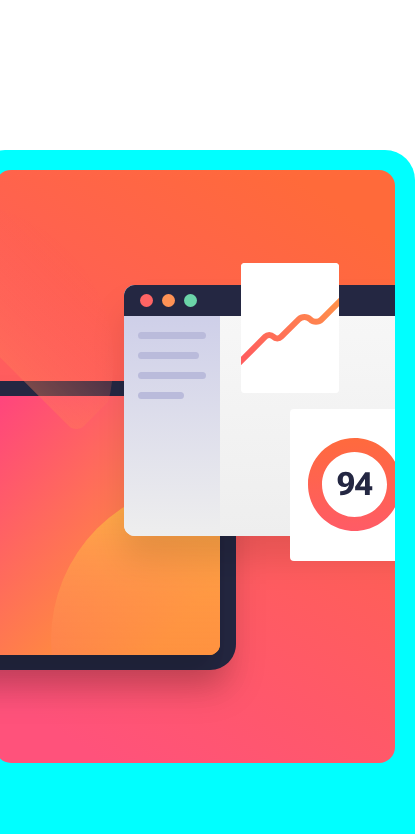
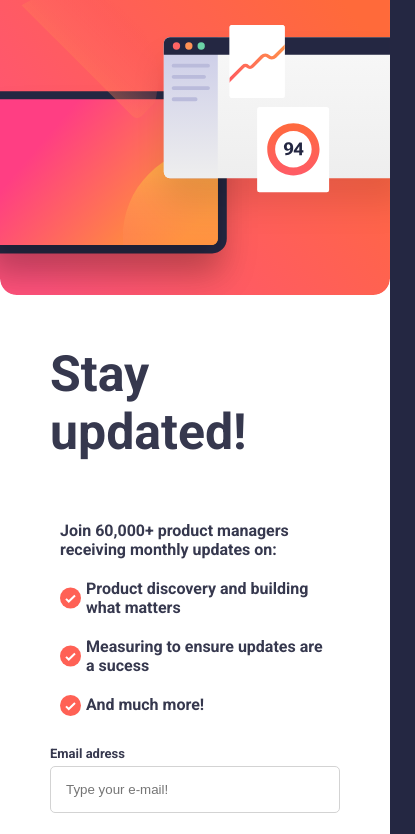
Before and after one commit to antonioxaneto/Sign-up-form, a plain HTML site: page index.html in a window 390 px wide. Shown: the top 834 px of the page, 415 px wide, since content can reach past the window. Drawn offline with Linux system fonts and the light colour scheme.

Commit message:
ajuste no css

```diff
--- a/index.html
+++ b/index.html
@@ -21,9 +21,9 @@
             <p>Join 60,000+ product managers receiving monthly updates on:</p>
 
 
-            <p><img src="images/icon-list.svg" alt=""> Product discovery and building what matters</p>
-            <p><img src="images/icon-list.svg" alt=""> Measuring to ensure updates are a sucess</p>
-            <p><img src="images/icon-list.svg" alt=""> And much more!</p>
+            <p><img src="images/icon-list.svg" alt="icon-success"> Product discovery and building what matters</p>
+            <p><img src="images/icon-list.svg" alt="icon-success"> Measuring to ensure updates are a sucess</p>
+            <p><img src="images/icon-list.svg" alt="icon-success"> And much more!</p>
 
 
             <h4>Email adress</h4>
@@ -34,9 +34,9 @@
 
             <button class="button">Subscribe to monthly newsletter</button>
         </div>
-        <div class="imagem">
-            <img src="images/illustration-sign-up-desktop.svg" alt="">
-        </div>
+
+         <img class="imagem-padrao" src="images/illustration-sign-up-desktop.svg" alt="imagem padrão">
+
     </main>
 </body>
 </html>
--- a/style.css
+++ b/style.css
@@ -25,6 +25,7 @@ h1 {
 
 p {
     display: flex;
+    gap: 5px;
     margin: 5px ;
     font-weight: 700;
     font-size: 16px;
@@ -59,28 +60,35 @@ input {
 .button:hover {
     background-color: hsl(4, 100%, 67%);
     border: none;
+    transition: 0.3s;
 }
 
-.imagem {
+.imagem-padrao {
    padding: 20px;
 }
 
 @media (max-width: 927px) {
     body {
-        background-color: white;
+        margin: 0;
     }
 
     .container {
         display: flex;
         flex-direction: column;
-        background-color: aqua;
+        border-radius: 0;
     }
 
     p {
-        padding: 5px
+        padding: 5px;
+        gap: 5px;
     }
 
-    .imagem {
+    .imagem-padrao {
+        content: url(images/illustration-sign-up-mobile.svg);
         order: -1;
+        width: 100%;
+        padding: 0;
       }
+
+
 }
```
